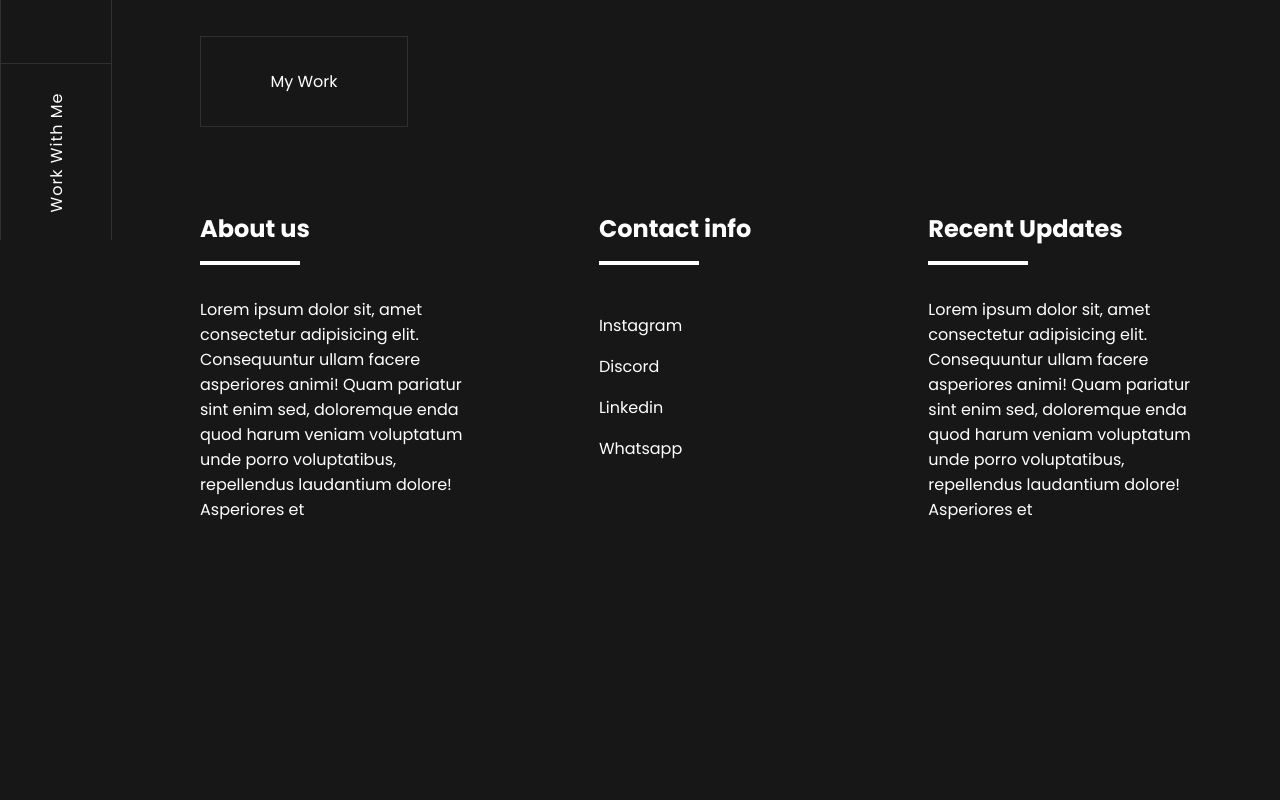
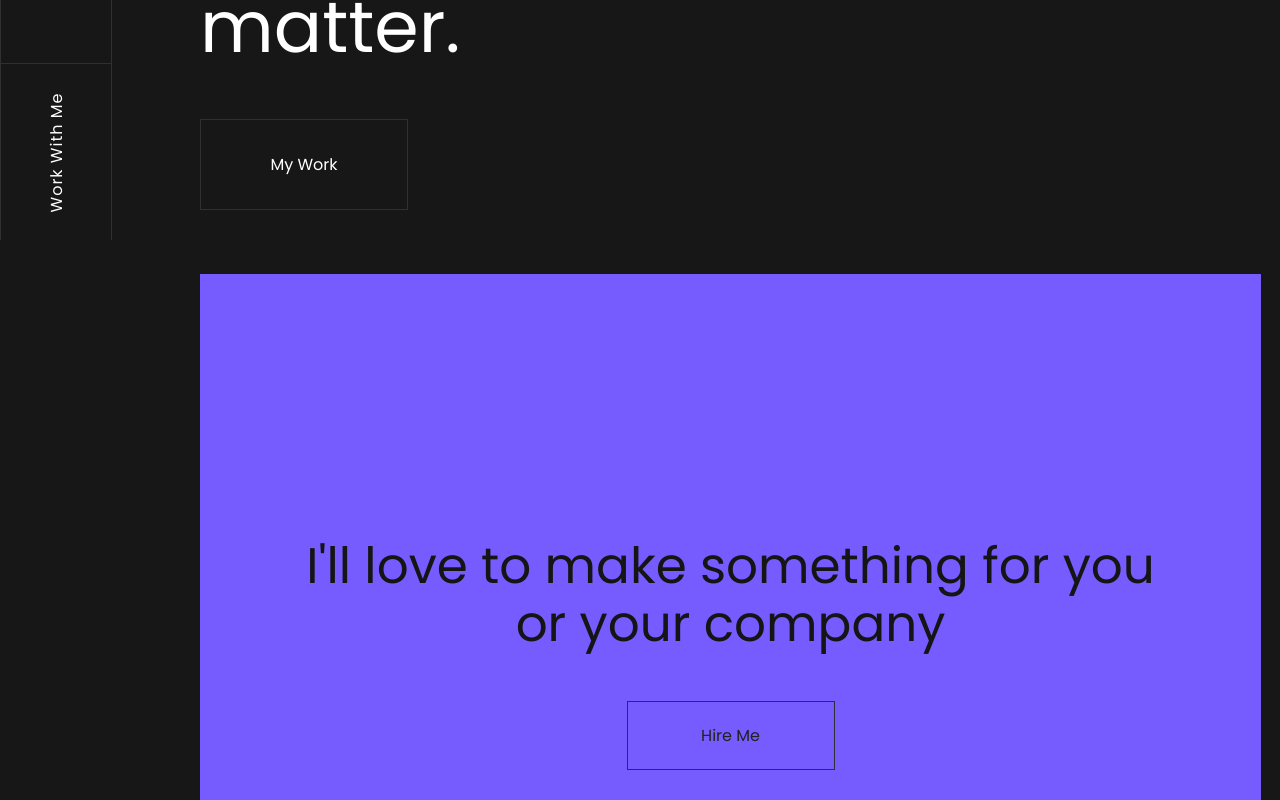
Before and after one commit to KrishnaDhingra/portfolio-website, a React (Create React App) app: page / in a window 1280 px wide. Shown: the part 560-1360 px from the top of the page. Before the commit the page ends 1146 px from the top, so only its background shows below. Built offline with nearby package versions, Linux system fonts and the light colour scheme.

Commit message:
Creating the home contact component

```diff
--- a/src/App.js
+++ b/src/App.js
@@ -1,13 +1,18 @@
 import Navbar from './components/Navbar/index.js'
 import First_Home_Component from './components/First_Home_Component/index.js'
 import Footer from './components/Footer/index.js'
+import Home_Contact from './components/Home_Contact/index.js'
 import './index.css'
 function App() {
   return (
     <div className="App">
+
       <Navbar></Navbar>
+
       <div className="container">
+
         <First_Home_Component></First_Home_Component>
+        <Home_Contact></Home_Contact>
         <Footer></Footer>
       </div>
 
--- a/src/components/First_Home_Component/first_home_component.css
+++ b/src/components/First_Home_Component/first_home_component.css
@@ -22,12 +22,12 @@
     display: flex;
 }
 .home_text_left{
-    flex-basis: 88%;
+    flex-basis: 85%;
     line-height: 5.2rem;
     font-size: 4.475rem;
 }
 .home_text_right{
-    flex-basis: 12%;
+    flex-basis: 15%;
 }
 .home_button{
     font-family: 'Poppins', sans-serif;
--- a/src/components/Footer/footer.css
+++ b/src/components/Footer/footer.css
@@ -1,9 +1,8 @@
-
 .footer{
     display: flex;
     box-sizing: border-box;
     padding: 4rem 0rem;
-    padding-right: 6%;
+    padding-right: 5%;
     gap: 7rem;
 }
 .top_container{
--- /dev/null
+++ b/src/components/Home_Contact/home_contact.css
@@ -0,0 +1,42 @@
+.home_contact{
+    background-color: #765CFF;
+    display: flex;
+    flex-direction: column;
+    justify-content: center;
+    align-items: center;
+    margin-top: 4rem;
+    min-height: 95vh;
+    gap: 3rem;
+}
+.home_contact_text{
+    color: rgb(21, 21, 21);
+    width: 900px;
+    font-size: 3.125rem;
+    line-height: 58px;
+    text-align: center;
+}
+.home_contact_button{
+    font-family: 'Poppins', sans-serif;
+    width: 13rem;
+    font-size: 1rem;
+    padding: 1.31rem 0rem;
+    color: #212121;
+    border: 1px solid #303033;
+    background-color: transparent;
+}
+.home_contact_button:hover{
+    transition: all 0.4s;
+    border: 1px solid white;
+    background-color: white;
+}
+@media only screen and (max-width: 1200px){
+    .home_contact_text{
+        width: 80%;
+    }
+}
+@media only screen and (max-width: 600px){
+    .home_contact_text{
+        width: 85%;
+        font-size: 2.5rem;
+    }
+}
--- /dev/null
+++ b/src/components/Home_Contact/index.js
@@ -0,0 +1,13 @@
+import './home_contact.css'
+function Home_Contact() {
+  return (
+    <div className="home_contact">
+        <div className="home_contact_text">
+            I'll love to make something for you or your company
+        </div>
+        <button className="home_contact_button">Hire Me</button>
+    </div>
+  );
+}
+
+export default Home_Contact;
--- a/src/index.css
+++ b/src/index.css
@@ -8,8 +8,9 @@ body{
     position: absolute;
     box-sizing: border-box;
     margin-left: 200px;
-    width: calc(100vw - 200px);
+    width: calc(100vw - 219px);
     min-height: 100vh;
+
 
 }
 @media only screen and (max-width: 1200px){
```
